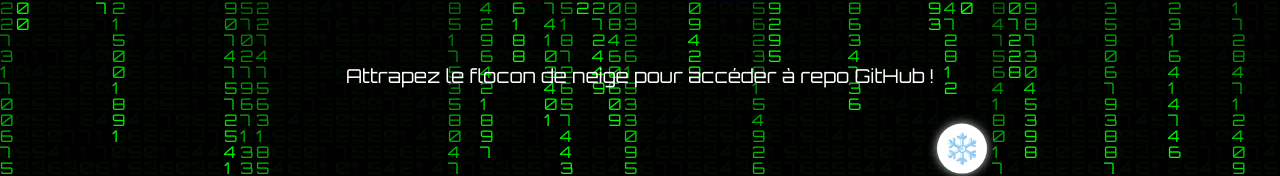
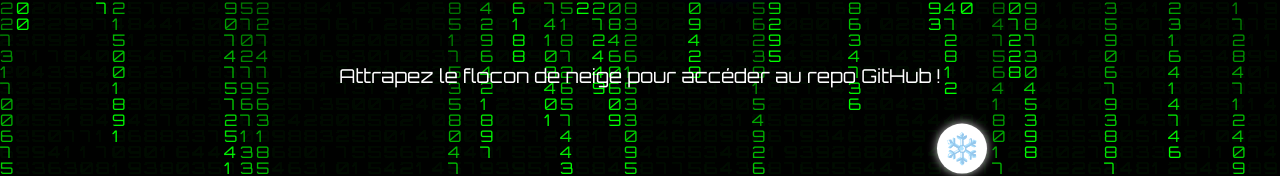
Before and after one commit to Nyamek0/no-l-matrix-, a plain HTML site: page index.html in a window 1280 px wide. Shown: the part 514-690 px from the top of the page. Drawn offline with Linux system fonts and the light colour scheme.

Commit message:
Update index.html

```diff
--- a/index.html
+++ b/index.html
@@ -16,7 +16,7 @@
                 <div class="pill blue" onclick="choosePill('blue')">Blue</div>
             </div>
             <div id="result"></div>
-            <p class="instruction">Attrapez le flocon de neige pour accéder à repo GitHub !</p>
+            <p class="instruction">Attrapez le flocon de neige pour accéder au repo GitHub !</p>
             <a href="https://github.com/Nyamek0/no-l-matrix-.git" target="_blank">
                 <button id="catchButton" class="snowflake">Attrapez-moi !</button>
             </a>
```
